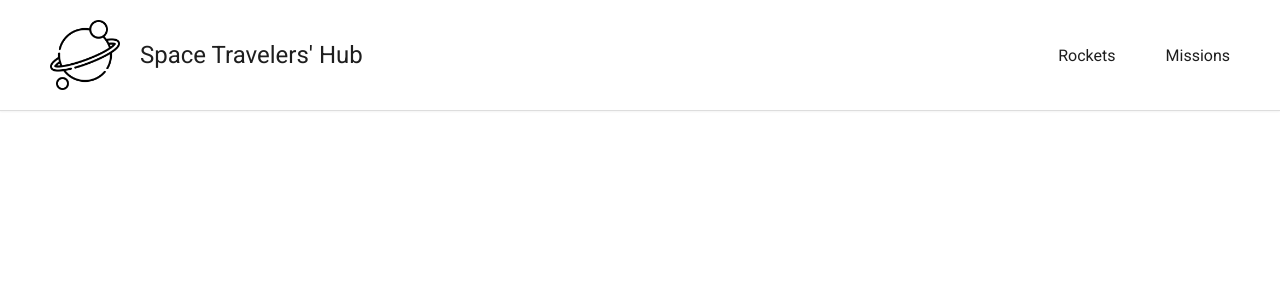
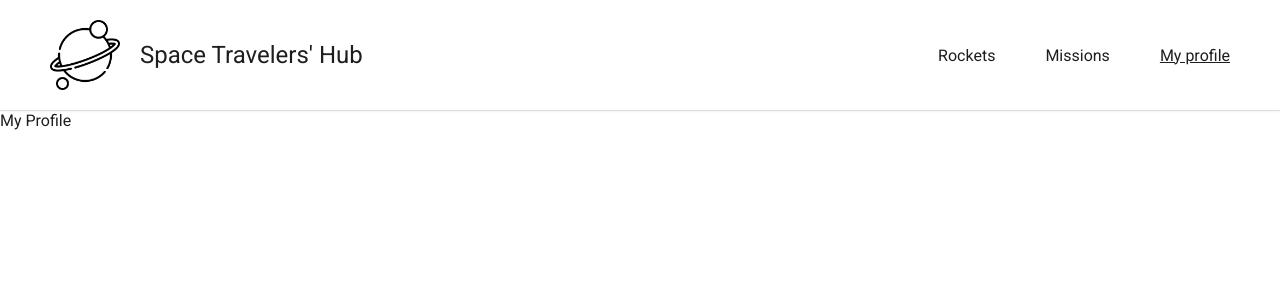
Before and after one commit to anthonymr/react-redux-group-project, a React (Create React App) app: page /myprofile in a window 1280 px wide. Shown: the top 300 px of the page. Built offline with nearby package versions, Linux system fonts and the light colour scheme; no server answers.

Commit message:
Add my profile route

```diff
--- a/src/Router.js
+++ b/src/Router.js
@@ -1,6 +1,7 @@
 import { Routes, Route } from 'react-router-dom';
 import MissionsRoute from './routes/MissionsRoute';
 import RocketsRoute from './routes/RocketsRoute';
+import MyProfileRoute from './routes/MyProfileRoute';
 
 function Router() {
   return (
@@ -8,6 +9,7 @@ function Router() {
       <Routes>
         <Route path="/" element={<RocketsRoute />} />
         <Route path="missions" element={<MissionsRoute />} />
+        <Route path="myprofile" element={<MyProfileRoute />} />
       </Routes>
     </>
   );
--- a/src/components/Route.js
+++ b/src/components/Route.js
@@ -9,6 +9,9 @@ function Route() {
       <li>
         <NavLink to="missions">Missions</NavLink>
       </li>
+      <li>
+        <NavLink to="myprofile">My profile</NavLink>
+      </li>
     </ul>
   );
 }
--- /dev/null
+++ b/src/routes/MyProfileRoute.js
@@ -0,0 +1,11 @@
+import React from 'react';
+
+function MyProfileRoute() {
+  return (
+    <section>
+      My Profile
+    </section>
+  );
+}
+
+export default MyProfileRoute;
```
